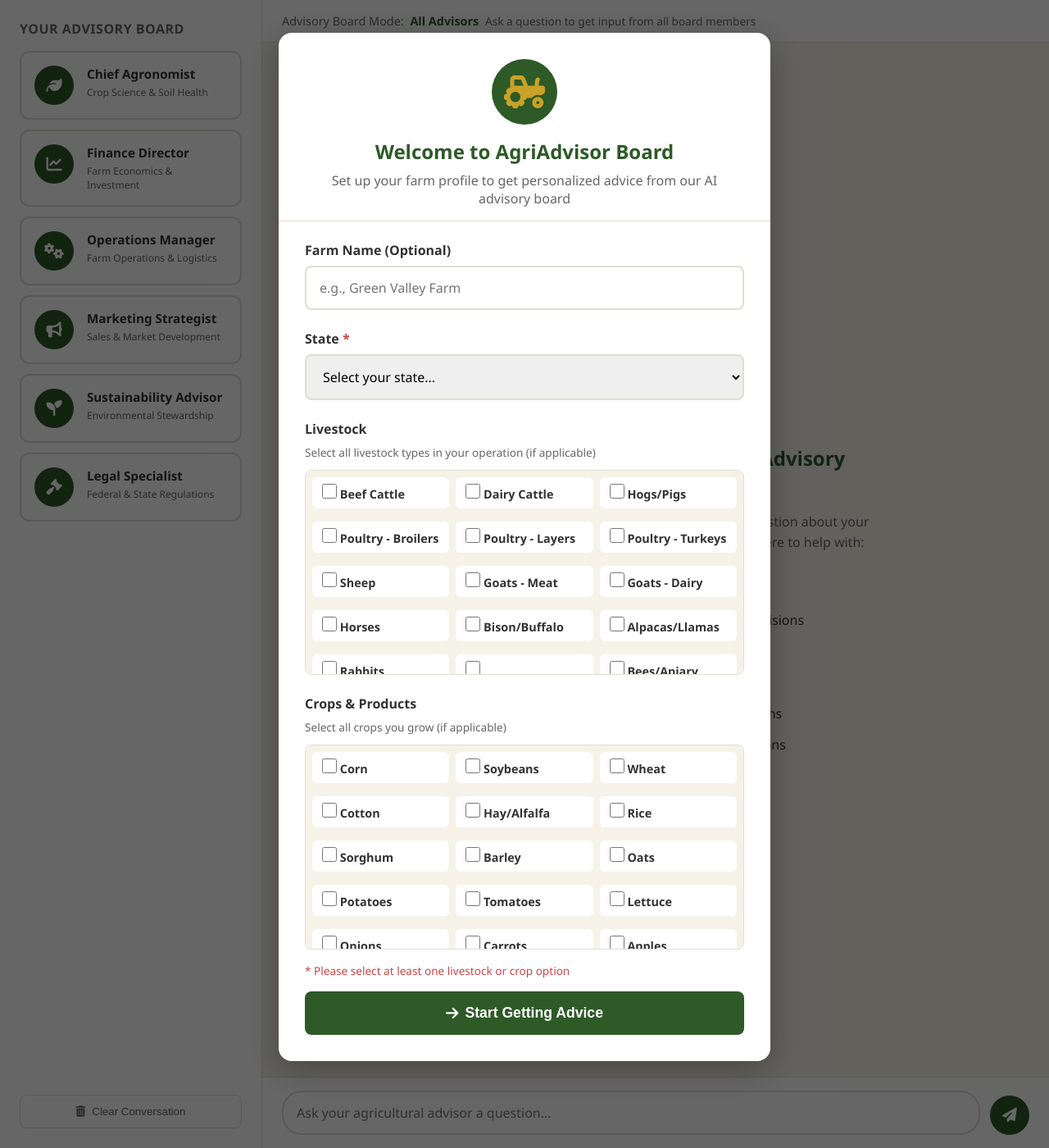
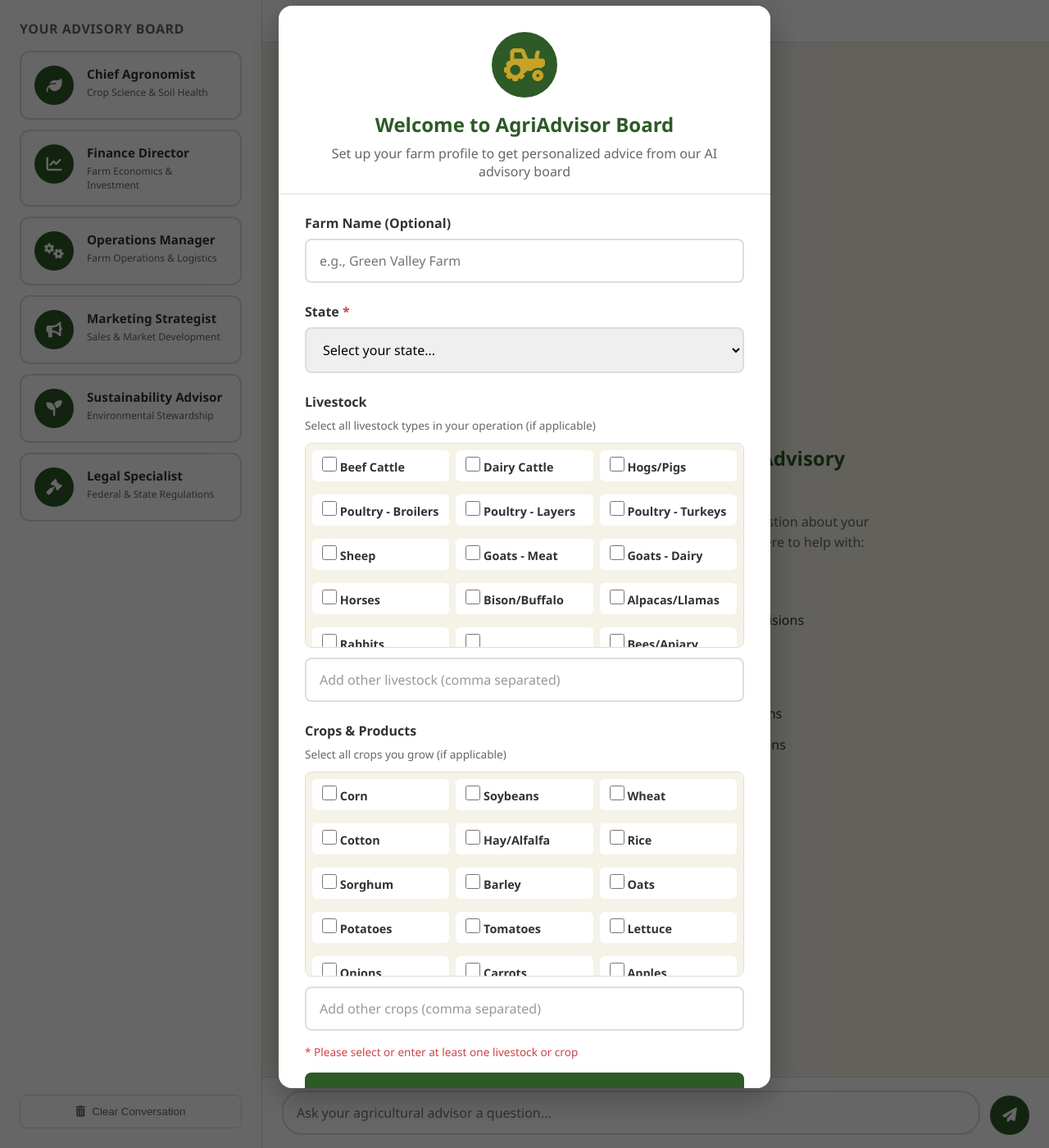
Before and after one commit to griffinb3/Agvisor, a Flask app: page / in a window 1280 px wide. Shown: the part 66-1466 px from the top of the page at 82% size. Run offline with Flask 3, Linux system fonts and the light colour scheme.

Commit message:
Add ability to type custom livestock and crop options
Integrate text input fields for custom livestock and crop entries, updating form submission and profile editing logic to accommodate user-defined options alongside existing selections.

Replit-Commit-Author: Agent
Replit-Commit-Session-Id: fd9e98f0-387a-412d-96f9-d320629a1883
Replit-Commit-Checkpoint-Type: full_checkpoint
Replit-Commit-Event-Id: f4d154e9-9d7d-43d3-a82b-53adfce98911
Replit-Commit-Screenshot-Url: https://storage.googleapis.com/screenshot-production-us-central1/184a27a4-c7b6-456e-b369-6ad35545816e/fd9e98f0-387a-412d-96f9-d320629a1883/Ew4gOMR
Replit-Helium-Checkpoint-Created: true

```diff
--- a/static/style.css
+++ b/static/style.css
@@ -715,3 +715,25 @@ body {
         font-size: 0.9rem;
     }
 }
+
+.custom-input-wrapper {
+    margin-top: 0.75rem;
+}
+
+.custom-input-wrapper input {
+    width: 100%;
+    padding: 0.75rem 1rem;
+    border: 2px solid var(--border-color);
+    border-radius: 8px;
+    font-size: 0.95rem;
+    transition: border-color 0.2s ease;
+}
+
+.custom-input-wrapper input:focus {
+    outline: none;
+    border-color: var(--primary-green);
+}
+
+.custom-input-wrapper input::placeholder {
+    color: #999;
+}
--- a/templates/index.html
+++ b/templates/index.html
@@ -45,6 +45,9 @@
                         </label>
                         {% endfor %}
                     </div>
+                    <div class="custom-input-wrapper">
+                        <input type="text" id="customLivestock" placeholder="Add other livestock (comma separated)">
+                    </div>
                 </div>
 
                 <div class="form-group">
@@ -58,9 +61,12 @@
                         </label>
                         {% endfor %}
                     </div>
+                    <div class="custom-input-wrapper">
+                        <input type="text" id="customCrops" placeholder="Add other crops (comma separated)">
+                    </div>
                 </div>
 
-                <p class="form-hint" style="margin-top: -0.5rem; margin-bottom: 1rem; color: #c44;">* Please select at least one livestock or crop option</p>
+                <p class="form-hint" style="margin-top: -0.5rem; margin-bottom: 1rem; color: #c44;">* Please select or enter at least one livestock or crop</p>
 
                 <button type="submit" class="submit-btn">
                     <i class="fas fa-arrow-right"></i> Start Getting Advice
@@ -209,10 +215,22 @@
 
             const farmName = document.getElementById('farmName').value;
             const state = document.getElementById('stateSelect').value;
+
             const livestockCheckboxes = document.querySelectorAll('input[name="livestock"]:checked');
-            const livestock = Array.from(livestockCheckboxes).map(cb => cb.value);
+            let livestock = Array.from(livestockCheckboxes).map(cb => cb.value);
+            const customLivestock = document.getElementById('customLivestock').value.trim();
+            if (customLivestock) {
+                const customItems = customLivestock.split(',').map(s => s.trim()).filter(s => s);
+                livestock = [...livestock, ...customItems];
+            }
+
             const cropCheckboxes = document.querySelectorAll('input[name="crops"]:checked');
-            const crops = Array.from(cropCheckboxes).map(cb => cb.value);
+            let crops = Array.from(cropCheckboxes).map(cb => cb.value);
+            const customCrops = document.getElementById('customCrops').value.trim();
+            if (customCrops) {
+                const customItems = customCrops.split(',').map(s => s.trim()).filter(s => s);
+                crops = [...crops, ...customItems];
+            }
 
             if (!state) {
                 alert('Please select your state');
@@ -220,7 +238,7 @@
             }
 
             if (crops.length === 0 && livestock.length === 0) {
-                alert('Please select at least one livestock or crop option');
+                alert('Please select or enter at least one livestock or crop');
                 return;
             }
 
@@ -250,12 +268,37 @@
                 document.getElementById('farmName').value = userProfile.farm_name || '';
                 document.getElementById('stateSelect').value = userProfile.state || '';
 
+                const standardLivestock = [];
+                const customLivestock = [];
+                (userProfile.livestock || []).forEach(item => {
+                    const checkbox = document.querySelector(`input[name="livestock"][value="${item}"]`);
+                    if (checkbox) {
+                        checkbox.checked = true;
+                        standardLivestock.push(item);
+                    } else {
+                        customLivestock.push(item);
+                    }
+                });
                 document.querySelectorAll('input[name="livestock"]').forEach(cb => {
-                    cb.checked = userProfile.livestock && userProfile.livestock.includes(cb.value);
+                    if (!standardLivestock.includes(cb.value)) cb.checked = false;
+                });
+                document.getElementById('customLivestock').value = customLivestock.join(', ');
+
+                const standardCrops = [];
+                const customCrops = [];
+                (userProfile.crops || []).forEach(item => {
+                    const checkbox = document.querySelector(`input[name="crops"][value="${item}"]`);
+                    if (checkbox) {
+                        checkbox.checked = true;
+                        standardCrops.push(item);
+                    } else {
+                        customCrops.push(item);
+                    }
                 });
                 document.querySelectorAll('input[name="crops"]').forEach(cb => {
-                    cb.checked = userProfile.crops && userProfile.crops.includes(cb.value);
+                    if (!standardCrops.includes(cb.value)) cb.checked = false;
                 });
+                document.getElementById('customCrops').value = customCrops.join(', ');
             }
             showModal();
         });
```
Also changed, not shown: replit.md (+1 -0 lines).
